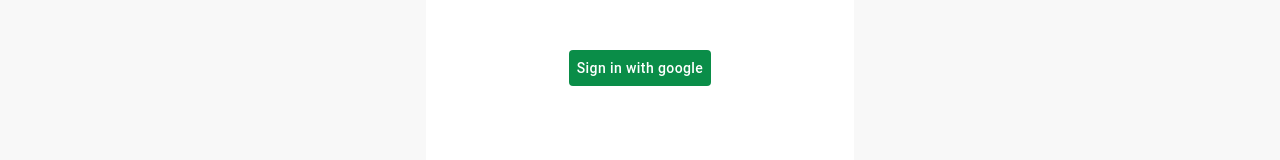
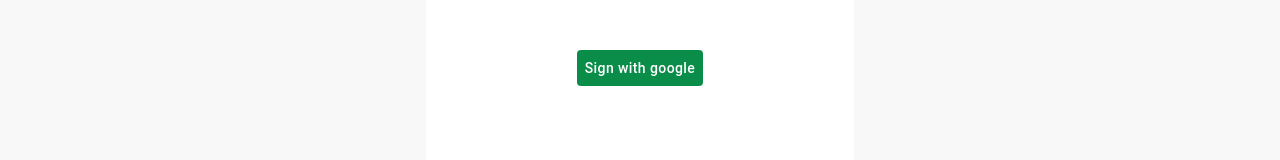
Before and after one commit to goacgras/gras-messanger, a React (Create React App) app: page / in a window 1280 px wide. Shown: the top 160 px of the page. Built offline with nearby package versions, Linux system fonts and the light colour scheme.

Commit message:
ready to deploy

```diff
--- a/src/components/Login/Login.js
+++ b/src/components/Login/Login.js
@@ -20,7 +20,7 @@
                 </div>
 
                 <Button onClick={signIn}>
-                    Sign in with google
+                    Sign with google
                 </Button>
 
             </div>
```
